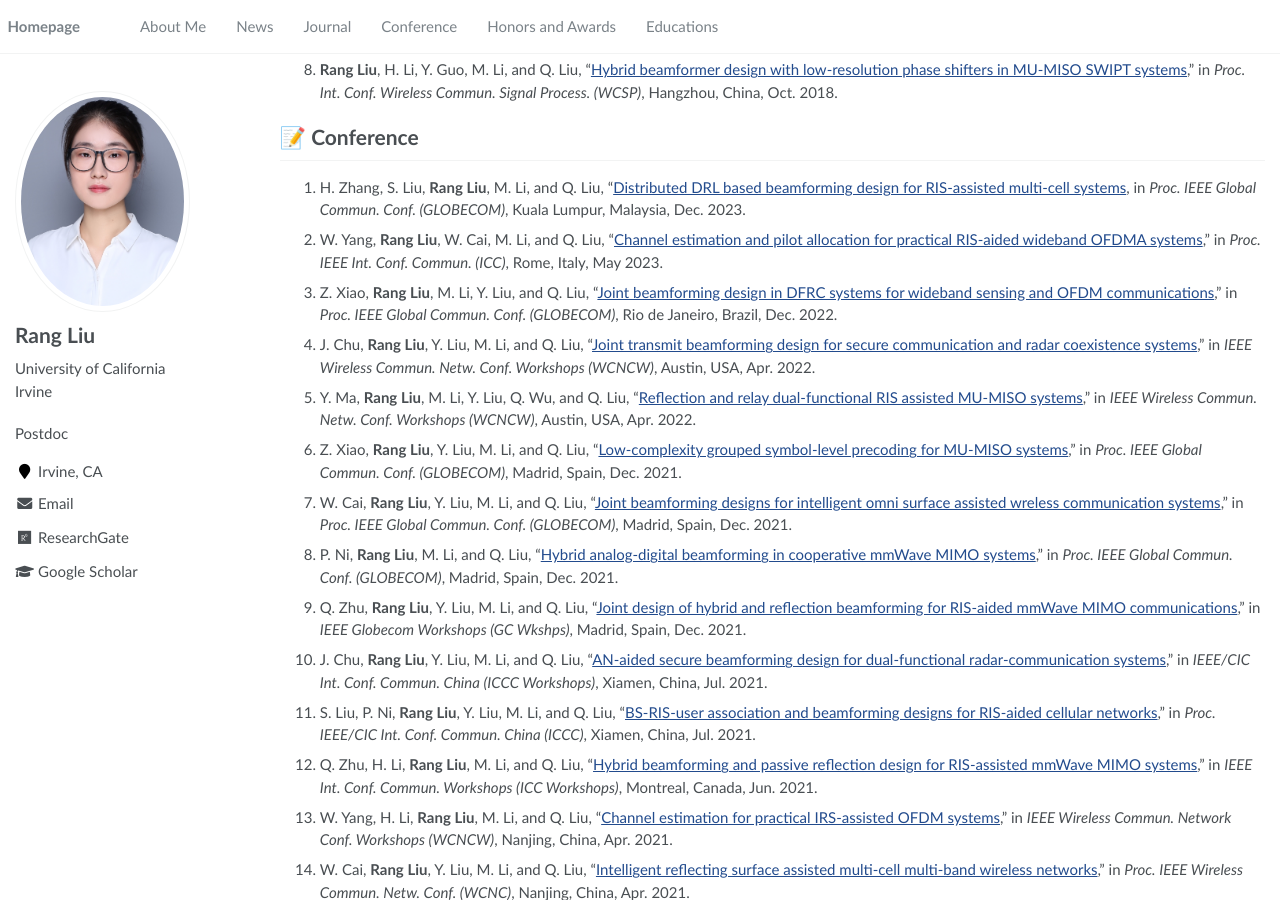
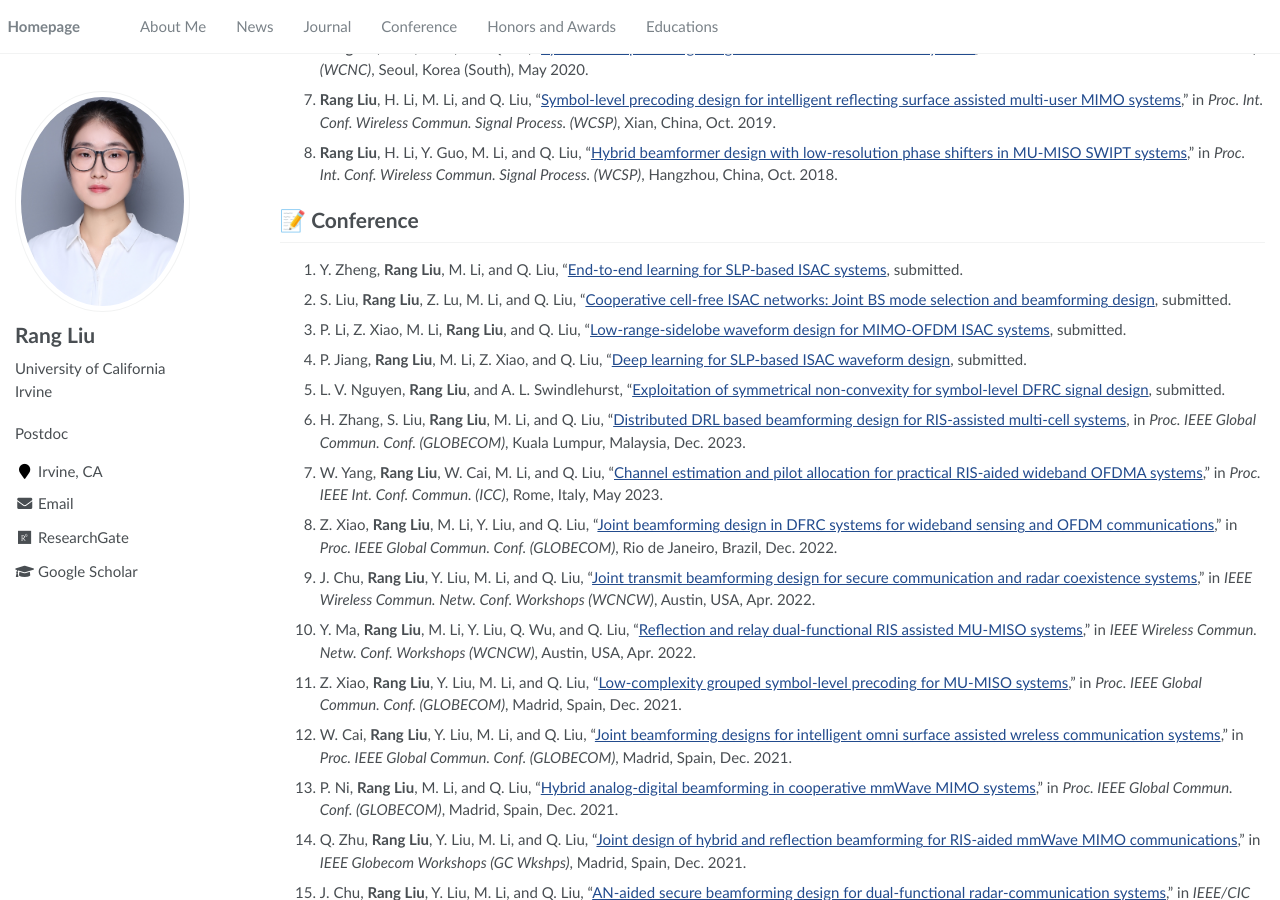
Before and after one commit to RangLiu0706/RangLiu0706.github.io, a Jekyll site: the page built from _pages/about.md, in a window 1280 px wide and 900 px high, scrolled down 2614 px. Built offline with Jekyll 4.4.1, drawn with Linux system fonts in a browser that asks for light colours; comment, search, counter and statistics services are not loaded; some of the changed text lies outside the part shown.

Commit message:
update1106

```diff
--- a/_pages/about.md
+++ b/_pages/about.md
@@ -24,7 +24,7 @@
 # 🔥 News
 
 - *2023.10*: &nbsp; One correspondence co-authored with Jinjin is accepted by TVT.
-- *2023.09*: &nbsp; My postdoc research starts at UCI.
+- *2023.09*: &nbsp; My postdoc research starts at UCI. :)
 - *2023.08*: &nbsp; My conference paper is accepted by Globecom 2023.
 - *2023.07*: &nbsp; I successfully defend my doctoral dissertation.
 - *2023.02*: &nbsp; Two correspondence co-authored with Honghao and Qi are accepted by TVT.
@@ -88,7 +88,11 @@
 
 # 📝 Journal
 
-12. J. Chu, Z. Lu, **Rang Liu**, M. Li, and Q. Liu, "[Joint beamforming and reflection design for secure RIS-ISAC systems]()," *IEEE Trans. Veh. Technol.*, to appear.
+14. Z. Xiao, **Rang Liu**, M. Li, and Q. Liu, "[A novel joint angle-range-velocity estimation method for MIMO-OFDM ISAC systems](https://arxiv.org/abs/2308.03387)," submitted.
+
+13. Q. Zhu, M. Li, **Rang Liu**, and Q. Liu, "[Cramer-Rao bound optimization for active RIs-empowered ISAC systems](https://arxiv.org/abs/2309.09207)," *IEEE Trans. Wireless Commun.*, major revision.
+
+12. J. Chu, Z. Lu, **Rang Liu**, M. Li, and Q. Liu, "[Joint beamforming and reflection design for secure RIS-ISAC systems](https://ieeexplore.ieee.org/document/10298597)," *IEEE Trans. Veh. Technol.*, to appear.
 
 11. Q. Liu, Y. Zhu, M. Li, **Rang Liu**, Y. Liu, and Z. Lu,  "[DRL-based secrecy rate optimization for RIS-assisted secure ISAC systems](https://ieeexplore.ieee.org/document/10193812/)," *IEEE Trans. Veh. Technol.*, to appear.
 
@@ -147,6 +151,13 @@
 
 
 # 📝 Conference
+
+25. Y. Zheng, **Rang Liu**, M. Li, and Q. Liu, "[End-to-end learning for SLP-based ISAC systems](), submitted.
+<!-- 24. Y. Yang, Z. Lu, M. Li, **Rang Liu**, and Q. Liu, "[A practical beamforming design for active RIS-assisted MU-MISO systems](), submitted. -->
+23. S. Liu, **Rang Liu**, Z. Lu, M. Li, and Q. Liu, "[Cooperative cell-free ISAC networks: Joint BS mode selection and beamforming design](https://arxiv.org/abs/2305.10800), submitted.
+22. P. Li, Z. Xiao, M. Li, **Rang Liu**, and Q. Liu, "[Low-range-sidelobe waveform design for MIMO-OFDM ISAC systems](https://arxiv.org/abs/2305.18847), submitted.
+21. P. Jiang, **Rang Liu**, M. Li, Z. Xiao, and Q. Liu, "[Deep learning for SLP-based ISAC waveform design](), submitted.
+20. L. V. Nguyen, **Rang Liu**, and A. L. Swindlehurst, "[Exploitation of symmetrical non-convexity for symbol-level DFRC signal design](), submitted.
 
 19. H. Zhang, S. Liu, **Rang Liu**, M. Li, and Q. Liu, "[Distributed DRL based beamforming design for RIS-assisted multi-cell systems](), in *Proc. IEEE Global Commun. Conf. (GLOBECOM)*, Kuala Lumpur, Malaysia, Dec. 2023.
 
```
